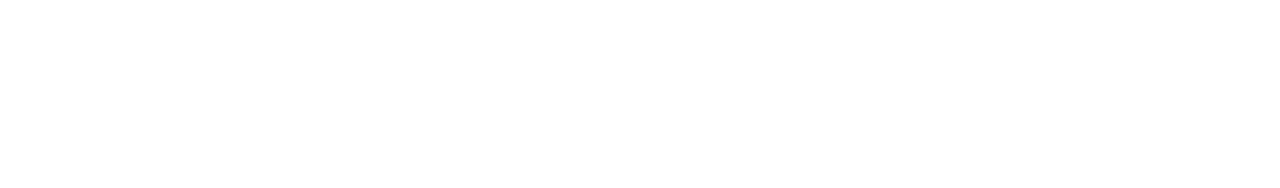
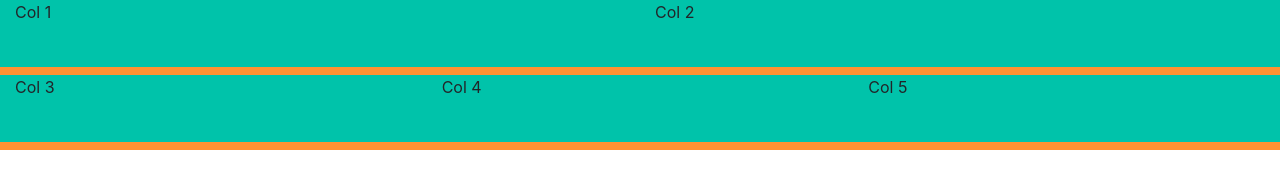
Before and after one commit to martinnnachi/Bootstrap4, a plain HTML site: page index.html in a window 1280 px wide. Drawn offline with nearby package versions, Linux system fonts and the light colour scheme.

Commit message:
final commit

```diff
--- a/index.html
+++ b/index.html
@@ -14,6 +14,19 @@
 </head>
 <body>
 
+<div class="container-fluid">
+    <div class="row">
+        <div class="col-sm-6">Col 1</div>
+        <div class="col-sm-6">Col 2</div>
+    </div>
+    <div class="row">
+        <div class="col-sm-6 col-lg-4">Col 3</div>
+        <div class="col-sm-6 col-lg-4">Col 4</div>
+        <div class="col-sm-12 col-lg-4">Col 5</div>
+    </div>
+
+</div>
+
 
 <!-- Optional JavaScript -->
 <!-- jQuery first, then Popper.js, then Bootstrap JS -->
--- a/style.css
+++ b/style.css
@@ -0,0 +1,15 @@
+.container-fluid {
+    background-color: #6C2EB9;
+    height: 5rem;
+}
+
+.row {
+    background-color: #FF9232;
+    height: 4.7rem;
+}
+
+[class*="col-"] {
+    background-color: #00c3aa;
+    height: 4.2rem;
+    border: 2px rgba(0, 0, 0, 0.3);
+}
```
